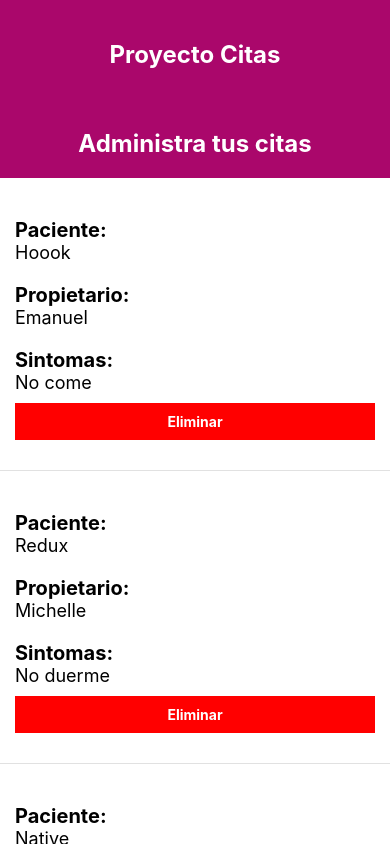
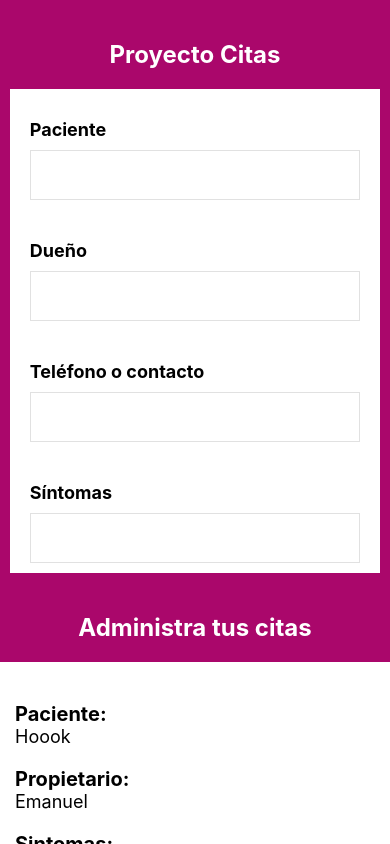
Before and after one commit to ECJassoDev/Citas, a React Native app: screen / in a window 390 px wide. Built offline with nearby package versions, Linux system fonts and the light colour scheme.

Commit message:
creacion de formulario sin acciones

```diff
--- a/App.js
+++ b/App.js
@@ -1,31 +1,43 @@
-import React, { useState } from 'react';
-import {
-  Text,
-  StyleSheet,
-  View,
-  FlatList,
-} from 'react-native';
-import Date from './components/date';
+import React, {useState} from 'react';
+import {Text, StyleSheet, View, FlatList} from 'react-native';
+import Date from './components/Date';
+import Form from './components/Form';
 
 const App = () => {
   const [citas, setCitas] = useState([
-    { id: '1', paciente: 'Hoook', propietario: 'Emanuel', sintomas: 'No come' },
-    { id: '2', paciente: 'Redux', propietario: 'Michelle', sintomas: 'No duerme' },
-    { id: '3', paciente: 'Native', propietario: 'Josue', sintomas: 'No hace nada' },
+    {id: '1', paciente: 'Hoook', propietario: 'Emanuel', sintomas: 'No come'},
+    {
+      id: '2',
+      paciente: 'Redux',
+      propietario: 'Michelle',
+      sintomas: 'No duerme',
+    },
+    {
+      id: '3',
+      paciente: 'Native',
+      propietario: 'Josue',
+      sintomas: 'No hace nada',
+    },
   ]);
 
-  const deletePatient = (id) => setCitas((currentDates) => {
-    return currentDates.filter((date) =>  date.id !== id)
-  })
+  const deletePatient = (id) =>
+    setCitas((currentDates) => {
+      return currentDates.filter((date) => date.id !== id);
+    });
   return (
     <>
       <View style={styles.container}>
         <Text style={styles.title}>Proyecto Citas</Text>
-        <Text style={styles.title}>{citas.length > 0 ? 'Administra tus citas': 'Agregar una cita'}</Text>
+        <Form />
+        <Text style={styles.title}>
+          {citas.length > 0 ? 'Administra tus citas' : 'Agregar una cita'}
+        </Text>
         <FlatList
           data={citas}
-          renderItem={({ item }) => <Date date={item} deletePatient={deletePatient} />}
-          keyExtractor={item => item.id}
+          renderItem={({item}) => (
+            <Date date={item} deletePatient={deletePatient} />
+          )}
+          keyExtractor={(item) => item.id}
         />
       </View>
     </>
@@ -44,7 +56,7 @@ const styles = StyleSheet.create({
     textAlign: 'center',
     fontWeight: 'bold',
     color: 'white',
-  }
+  },
 });
 
 export default App;
--- /dev/null
+++ b/components/Form.js
@@ -0,0 +1,71 @@
+import React, {useState} from 'react';
+import {Text, StyleSheet, View, TextInput} from 'react-native';
+
+const Form = () => {
+  return (
+    <>
+      <View style={styles.formContainer}>
+        <Text style={styles.label}>Paciente</Text>
+        <TextInput
+          style={styles.input}
+          onChangeText={(value) => {
+            console.log(value);
+          }}
+        />
+      </View>
+      <View style={styles.formContainer}>
+        <Text style={styles.label}>Dueño</Text>
+        <TextInput
+          style={styles.input}
+          onChangeText={(value) => {
+            console.log(value);
+          }}
+        />
+      </View>
+      <View style={styles.formContainer}>
+        <Text style={styles.label}>Teléfono o contacto</Text>
+        <TextInput
+          style={styles.input}
+          onChangeText={(value) => {
+            console.log(value);
+          }}
+          keyboardType="numeric"
+        />
+      </View>
+
+      <View style={styles.formContainer}>
+        <Text style={styles.label}>Síntomas</Text>
+        <TextInput
+          style={styles.input}
+          onChangeText={(value) => {
+            console.log(value);
+          }}
+          multiline
+        />
+      </View>
+    </>
+  );
+};
+
+export default Form;
+
+const styles = StyleSheet.create({
+  formContainer: {
+    backgroundColor: '#FFF',
+    paddingHorizontal: 20,
+    paddingVertical: 10,
+    marginHorizontal: '2.5%',
+  },
+  label: {
+    fontWeight: 'bold',
+    fontSize: 18,
+    marginTop: 20,
+  },
+  input: {
+    marginTop: 10,
+    height: 50,
+    borderColor: '#e1e1e1',
+    borderWidth: 1,
+    borderStyle: 'solid',
+  },
+});
--- a/components/date.js
+++ b/components/date.js
@@ -10,7 +10,6 @@ import {
 
 const Date = ({date, deletePatient}) => {
   const deleteDialog = (id) => {
-      console.log(`Eliminando ${id}`);
       deletePatient(id);
   };
 
```
